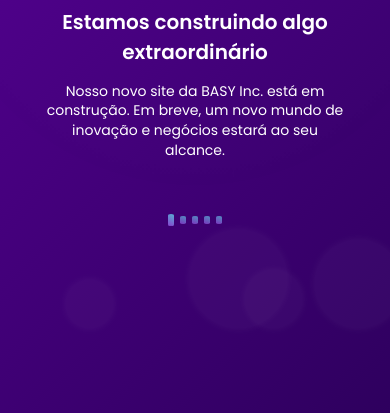
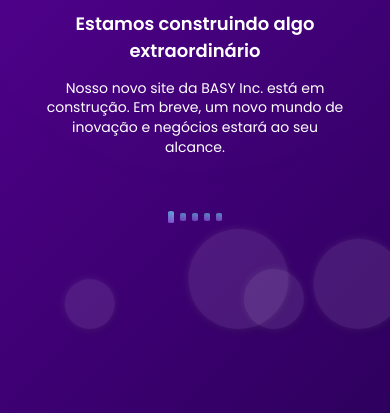
Before and after one commit to basyinc/basyinc.github.io, a plain HTML site: page index.html in a window 390 px wide. Shown: the part 431-844 px from the top of the page. Drawn offline with Linux system fonts and the light colour scheme.

Commit message:
Update index.html

```diff
--- a/index.html
+++ b/index.html
@@ -5,7 +5,6 @@
   <meta name="viewport" content="width=device-width, initial-scale=1.0"/>
   <title>BASY Inc.</title>
 
-  <!-- Fonte Poppins moderna e minimalista -->
   <link href="https://fonts.googleapis.com/css2?family=Poppins:wght@400;600&display=swap" rel="stylesheet" />
 
   <style>
@@ -48,22 +47,22 @@
       100% { transform: translateX(-50%) scale(1); opacity: 0.15; }
     }
 
-    /* Bolhas animadas */
     .bubble {
       position: absolute;
       bottom: 10%;
-      background: rgba(255, 255, 255, 0.1);
+      background: rgba(255, 255, 255, 0.2); /* +opacidade */
       border-radius: 50%;
-      opacity: 0.3;
+      opacity: 0.5; /* mais visível */
       animation-timing-function: ease-in-out;
       animation-iteration-count: infinite;
       animation-direction: alternate;
       pointer-events: none;
-      filter: blur(1px);
-      box-shadow: 0 0 8px rgba(255, 255, 255, 0.15);
+      filter: blur(0.5px); /* menos borrado */
+      transform: translateZ(0);
+      box-shadow: 0 0 8px rgba(255, 255, 255, 0.2), 2px 4px 10px rgba(0, 0, 0, 0.2); /* sombra 3D */
+      z-index: 1;
     }
 
-    /* Criando bolhas com tamanhos e posições distintas e animações diferentes */
     .bubble:nth-child(1) {
       width: 80px;
       height: 80px;
@@ -108,8 +107,6 @@
       animation-delay: 4s;
     }
 
-    /* Animações horizontais, batendo nas extremidades e voltando */
-
     @keyframes moveSide1 {
       0% { transform: translateX(0); }
       50% { transform: translateX(60px); }
@@ -153,7 +150,7 @@
 
     h1 {
       font-weight: 600;
-      font-size: 24px;
+      font-size: 20px; /* ajustado */
       margin: 0 auto 15px;
       max-width: 400px;
       z-index: 2;
@@ -186,21 +183,11 @@
       border-radius: 3px;
     }
 
-    .loader > div:nth-child(1) {
-      animation-delay: -1.1s;
-    }
-    .loader > div:nth-child(2) {
-      animation-delay: -1.0s;
-    }
-    .loader > div:nth-child(3) {
-      animation-delay: -0.9s;
-    }
-    .loader > div:nth-child(4) {
-      animation-delay: -0.8s;
-    }
-    .loader > div:nth-child(5) {
-      animation-delay: -0.7s;
-    }
+    .loader > div:nth-child(1) { animation-delay: -1.1s; }
+    .loader > div:nth-child(2) { animation-delay: -1.0s; }
+    .loader > div:nth-child(3) { animation-delay: -0.9s; }
+    .loader > div:nth-child(4) { animation-delay: -0.8s; }
+    .loader > div:nth-child(5) { animation-delay: -0.7s; }
 
     @keyframes loaderAnim {
       0%, 40%, 100% {
@@ -214,26 +201,15 @@
     }
 
     @media (max-width: 600px) {
-      img.logo {
-        max-width: 300px;
-      }
-
-      h1 {
-        font-size: 20px;
-        max-width: 300px;
-      }
-
-      p {
-        font-size: 14px;
-        max-width: 300px;
-      }
+      img.logo { max-width: 300px; }
+      h1 { font-size: 18px; max-width: 300px; }
+      p { font-size: 14px; max-width: 300px; }
     }
   </style>
 </head>
 <body>
   <div class="ripple-bg"></div>
 
-  <!-- Bolhas -->
   <div class="bubble"></div>
   <div class="bubble"></div>
   <div class="bubble"></div>
```
